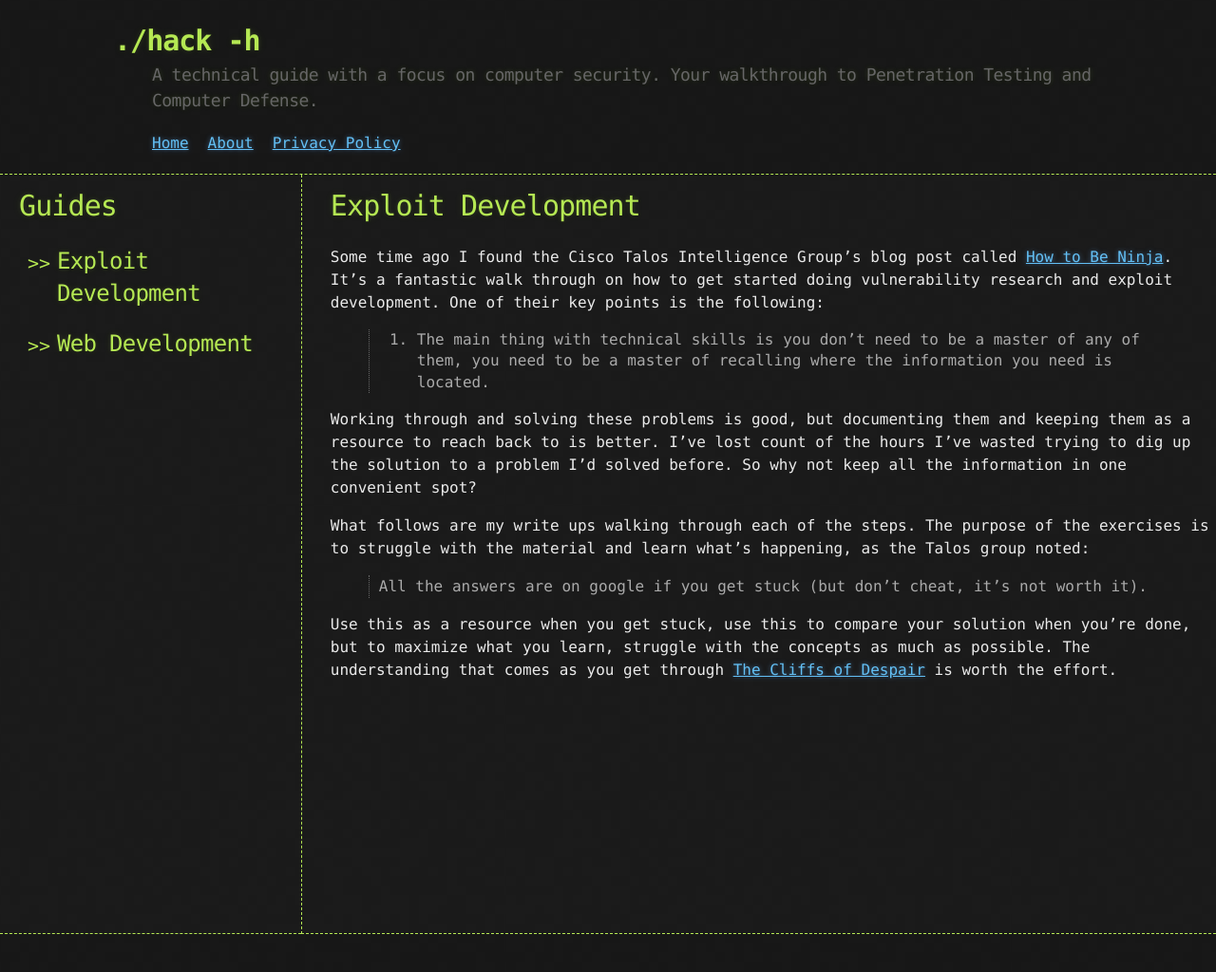
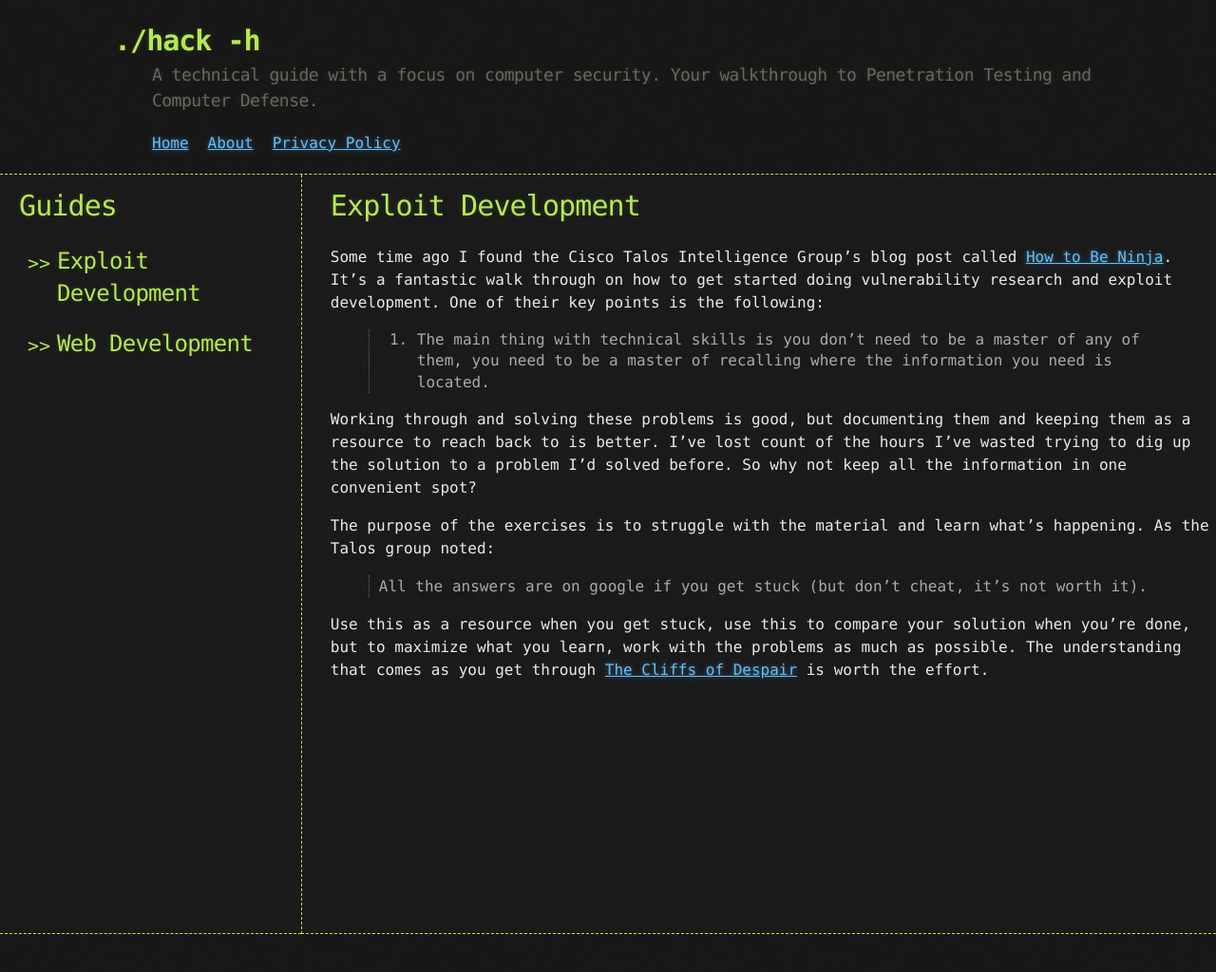
Before and after one commit to 6r0k3d/6r0k3d.github.io, a Jekyll site: the page built from exdev.md, in a window 1280 px wide. Shown: the whole page at 95% size. Built offline with Jekyll 4.4.1, drawn with Linux system fonts in a browser that asks for light colours; comment, search, counter and statistics services are not loaded.

Commit message:
Create exploit development collection
Creates the home page for exploit development posts.

```diff
--- a/exdev.md
+++ b/exdev.md
@@ -9,13 +9,13 @@ Some time ago I found the Cisco Talos Intelligence Group's blog post called [How
 
 Working through and solving these problems is good, but documenting them and keeping them as a resource to reach back to is better. I've lost count of the hours I've wasted trying to dig up the solution to a problem I'd solved before. So why not keep all the information in one convenient spot?
 
-What follows are my write ups walking through each of the steps. The purpose of the exercises is to struggle with the material and learn what's happening, as the Talos group noted:
+The purpose of the exercises is to struggle with the material and learn what's happening. As the Talos group noted:
 
 > All the answers are on google if you get stuck (but don't cheat, it's not worth it).
 
-Use this as a resource when you get stuck, use this to compare your solution when you're done, but to maximize what you learn, struggle with the concepts as much as possible. The understanding that comes as you get through [The Cliffs of Despair](https://www.thinkful.com/blog/why-learning-to-code-is-so-damn-hard/) is worth the effort.
+ Use this as a resource when you get stuck, use this to compare your solution when you're done, but to maximize what you learn, work with the problems as much as possible. The understanding that comes as you get through [The Cliffs of Despair](https://www.thinkful.com/blog/why-learning-to-code-is-so-damn-hard/) is worth the effort.
+
 
   {% for item in site.exdev %}
-
     <h2 style="display:inline"><a class="header_link" href="{{ item.url }}">{{ item.link }}</a></h2><p style="display:inline"> - {{ item.description }}</p>
   {% endfor %}
```
